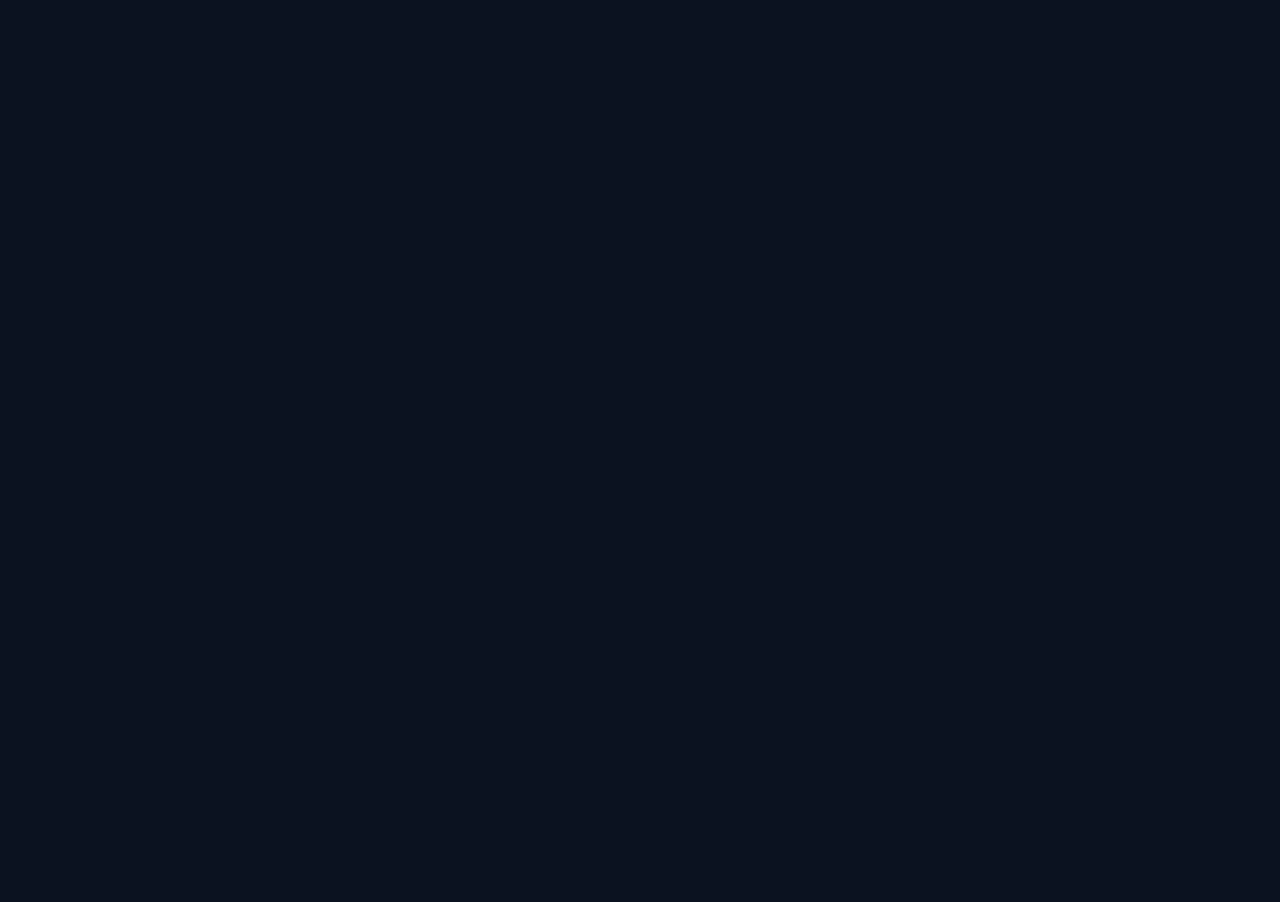
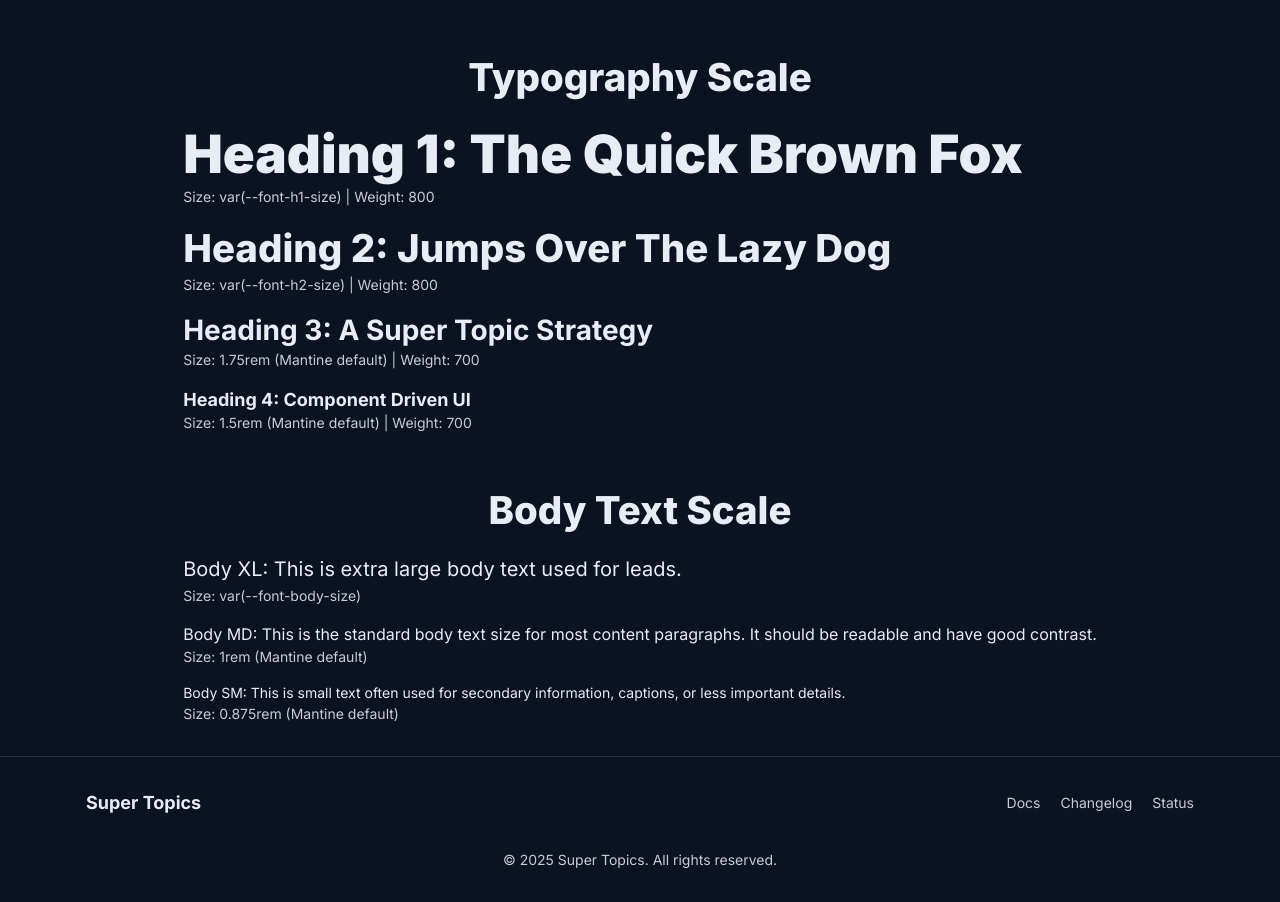
Before and after one commit to BrianGJohnson/supertopcs26, a Next.js app: page / in a window 1280 px wide. Shown: the part 540-1442 px from the top of the page. Before the commit the page ends 800 px from the top, so only its background shows below. Built offline with nearby package versions, Linux system fonts and the light colour scheme.

Commit message:
SBACKUP - NOV 25 - Mantine Homepage Update V1.5

```diff
--- a/public/branding/index.html
+++ b/public/branding/index.html
@@ -1,4 +1,8 @@
-<!DOCTYPE html>
+## Client Components
+
+- Any component that uses Next.js `Link` via `component={Link}` or other interactive Mantine elements (Button, Anchor, NavLink, Menu, etc) must be a client component.
+- These files must start with `"use client";` as the first line.
+- Example files: PublicHeader, SiteFooter, any navigation bars or interactive footers.<!DOCTYPE html>
 <html lang="en">
 <head>
   <meta charset="UTF-8">
--- a/src/app/(public)/layout.tsx
+++ b/src/app/(public)/layout.tsx
@@ -1,5 +1,4 @@
-import { Container, Box } from "@mantine/core";
-import { PublicHeader } from "@/components/PublicHeader";
+import { PublicLayout as Layout } from "@/components/layout/PublicLayout";
 
 export default function PublicLayout({
   children,
@@ -7,11 +6,8 @@ export default function PublicLayout({
   children: React.ReactNode;
 }) {
   return (
-    <Box pt="xl">
-      <PublicHeader />
-      <Container size="full" px="md" style={{ maxWidth: "var(--content-max)" }}>
-        {children}
-      </Container>
-    </Box>
+    <Layout>
+      {children}
+    </Layout>
   );
 }
--- a/src/app/(public)/page.tsx
+++ b/src/app/(public)/page.tsx
@@ -1,7 +1,50 @@
 import { HeroSection } from '@/components/marketing/HeroSection';
+import { Stack, Box, Title, Text, Container } from '@mantine/core';
 
 export default function HomePage() {
   return (
-    <HeroSection />
+    <Stack gap={80}>
+      <HeroSection />
+
+      <Container size="md">
+        <Stack gap="lg">
+          <Title order={2} ta="center">Typography Scale</Title>
+          <Stack gap="md">
+            <Box>
+              <Title order={1}>Heading 1: The Quick Brown Fox</Title>
+              <Text size="sm" c="dimmed">Size: var(--font-h1-size) | Weight: 800</Text>
+            </Box>
+            <Box>
+              <Title order={2}>Heading 2: Jumps Over The Lazy Dog</Title>
+              <Text size="sm" c="dimmed">Size: var(--font-h2-size) | Weight: 800</Text>
+            </Box>
+            <Box>
+              <Title order={3}>Heading 3: A Super Topic Strategy</Title>
+              <Text size="sm" c="dimmed">Size: 1.75rem (Mantine default) | Weight: 700</Text>
+            </Box>
+            <Box>
+              <Title order={4}>Heading 4: Component Driven UI</Title>
+              <Text size="sm" c="dimmed">Size: 1.5rem (Mantine default) | Weight: 700</Text>
+            </Box>
+          </Stack>
+
+          <Stack gap="md" mt="xl">
+            <Title order={2} ta="center">Body Text Scale</Title>
+            <Box>
+              <Text size="xl">Body XL: This is extra large body text used for leads.</Text>
+              <Text size="sm" c="dimmed">Size: var(--font-body-size)</Text>
+            </Box>
+            <Box>
+              <Text size="md">Body MD: This is the standard body text size for most content paragraphs. It should be readable and have good contrast.</Text>
+              <Text size="sm" c="dimmed">Size: 1rem (Mantine default)</Text>
+            </Box>
+            <Box>
+              <Text size="sm">Body SM: This is small text often used for secondary information, captions, or less important details.</Text>
+              <Text size="sm" c="dimmed">Size: 0.875rem (Mantine default)</Text>
+            </Box>
+          </Stack>
+        </Stack>
+      </Container>
+    </Stack>
   );
 }
--- a/src/app/layout.tsx
+++ b/src/app/layout.tsx
@@ -48,7 +48,7 @@ export default function RootLayout({
   children: React.ReactNode;
 }>) {
   return (
-    <html lang="en">
+    <html lang="en" data-mantine-color-scheme="dark">
       <head>
         <ColorSchemeScript defaultColorScheme="dark" />
       </head>
--- a/src/components/PublicHeader.tsx
+++ b/src/components/PublicHeader.tsx
@@ -5,13 +5,10 @@ import Link from "next/link";
 import { Container, Group, Text } from "@mantine/core";
 
 const navItems = [
-	{ href: "/", label: "Home" },
-	{ href: "/blog", label: "Blog" },
-	{ href: "/pricing", label: "Pricing" },
-	{ href: "/demo", label: "Demo" },
-];
-
-export function PublicHeader() {
+  { href: "/blog", label: "Blog" },
+  { href: "/pricing", label: "Pricing" },
+  { href: "/demo", label: "Demo" },
+];export function PublicHeader() {
 	return (
 		<Container size="lg" px="md" py="md">
 			<Group justify="space-between" align="center">
--- /dev/null
+++ b/src/components/layout/PublicLayout.tsx
@@ -0,0 +1,19 @@
+import { Stack, Box } from '@mantine/core';
+import { PublicHeader } from '@/components/PublicHeader';
+import { SiteFooter } from './SiteFooter';
+
+interface PublicLayoutProps {
+  children: React.ReactNode;
+}
+
+export function PublicLayout({ children }: PublicLayoutProps) {
+  return (
+    <Stack gap="xl" mih="100vh">
+      <PublicHeader />
+      <Box style={{ flex: 1 }}>
+        {children}
+      </Box>
+      <SiteFooter />
+    </Stack>
+  );
+}
--- /dev/null
+++ b/src/components/layout/SiteFooter.tsx
@@ -0,0 +1,28 @@
+"use client";
+
+import { Box, Container, Group, Text, Anchor, Stack } from '@mantine/core';
+import Link from 'next/link';
+
+export function SiteFooter() {
+  const currentYear = new Date().getFullYear();
+
+  return (
+    <Box component="footer" py="xl" mt="auto" style={{ borderTop: '1px solid var(--mantine-color-dark-6)' }}>
+      <Container size="lg" px="md">
+        <Stack gap="xl">
+          <Group justify="space-between" align="center">
+            <Text fw={700} size="lg" c="var(--text-primary)">Super Topics</Text>
+            <Group gap="lg">
+              <Anchor component={Link} href="#" c="dimmed" size="sm">Docs</Anchor>
+              <Anchor component={Link} href="#" c="dimmed" size="sm">Changelog</Anchor>
+              <Anchor component={Link} href="#" c="dimmed" size="sm">Status</Anchor>
+            </Group>
+          </Group>
+          <Text c="dimmed" size="sm" ta="center">
+            © {currentYear} Super Topics. All rights reserved.
+          </Text>
+        </Stack>
+      </Container>
+    </Box>
+  );
+}
```
Also changed, not shown: 1 other file (tests, documents, lock files or other folders).
